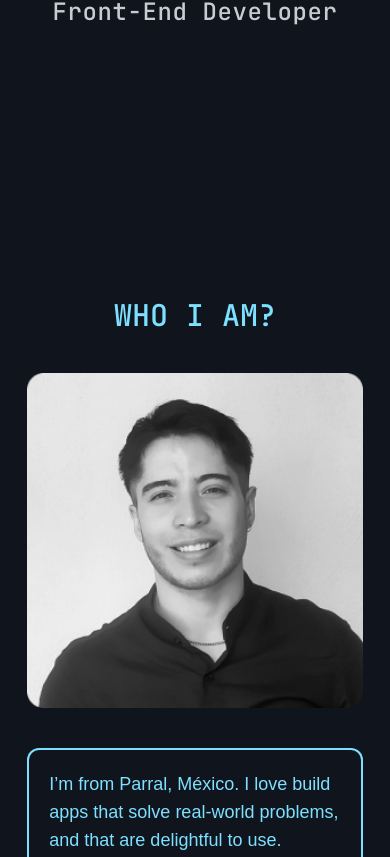
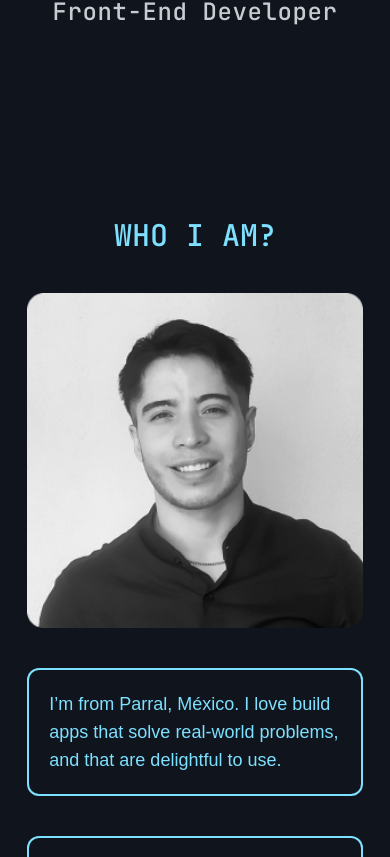
Before and after one commit to ledesmx/Portfolio-one, a React (Vite) app: page / in a window 390 px wide. Shown: the part 707-1564 px from the top of the page. Built offline with nearby package versions, Linux system fonts and the light colour scheme; a web font is replaced by a local one.

Commit message:
Improve space between components in small screens

```diff
--- a/src/components/About.jsx
+++ b/src/components/About.jsx
@@ -3,7 +3,7 @@ import personalPhoto from "../../public/personal-photo.png"
 export default function About() {
     return(
         <section id="about"
-        className="w-[86%] max-w-[1100.8px] mx-auto grid gap-y-10 py-40 md:gap-y-5">
+        className="w-[86%] max-w-[1100.8px] mx-auto grid gap-y-10 py-20 md:gap-y-5 lg:py-40">
             <div className="grid grid-cols-1 gap-y-10 md:grid-cols-3 md:gap-x-5 lg:grid-cols-4 lg:grid-rows-1">
                 <h2 className="font-jetbrains uppercase text-3xl text-center text-light-txt dark:text-dark-txt md:col-span-3 lg:col-span-1 lg:text-left">Who I am?</h2>
                 <img
--- a/src/components/Contact.jsx
+++ b/src/components/Contact.jsx
@@ -5,7 +5,7 @@ import { IoMdMail } from "react-icons/io";
 export default function Contact() {
     return(
         <section id="contact"
-        className="w-[86%] max-w-[1100.8px] mx-auto pb-12 pt-40 lg:grid lg:grid-cols-4">
+        className="w-[86%] max-w-[1100.8px] mx-auto pb-12 pt-20 lg:pt-40 lg:grid lg:grid-cols-4">
             <h2 className="font-jetbrains uppercase text-light-txt dark:text-dark-txt text-3xl text-center lg:col-span-1 lg:text-left">Contact</h2>
             <div className="text-light-txt dark:text-dark-txt lg:col-span-3 lg:text-lg">
                 <div className="h-[2px] w-full bg-light-txt dark:bg-dark-txt my-7 lg:mt-2 lg:my-[60px]"></div>
--- a/src/components/Work.jsx
+++ b/src/components/Work.jsx
@@ -4,7 +4,7 @@ import { projects } from "../projects-info"
 export default function Work() {
     return(
         <div id="work"
-        className="bg-light-secondary dark:bg-dark-secondary rounded-5xl py-40 flex justify-center">
+        className="bg-light-secondary dark:bg-dark-secondary rounded-5xl py-20 flex justify-center lg:py-40">
             <section className="w-[86%] max-w-[1100.8px] mx-auto text-light-neutral dark:text-dark-neutral">
                 <h2 className="font-jetbrains uppercase text-3xl text-center mb-10 lg:text-left">My work</h2>
                 <div className="space-y-10">
```
